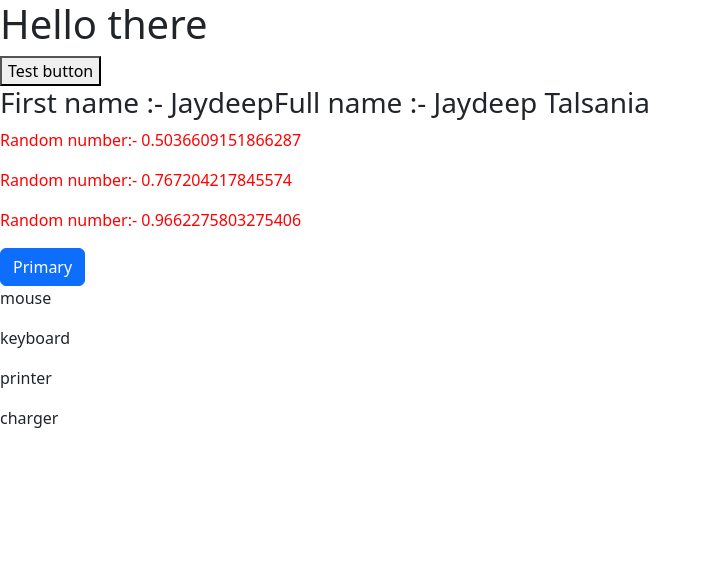
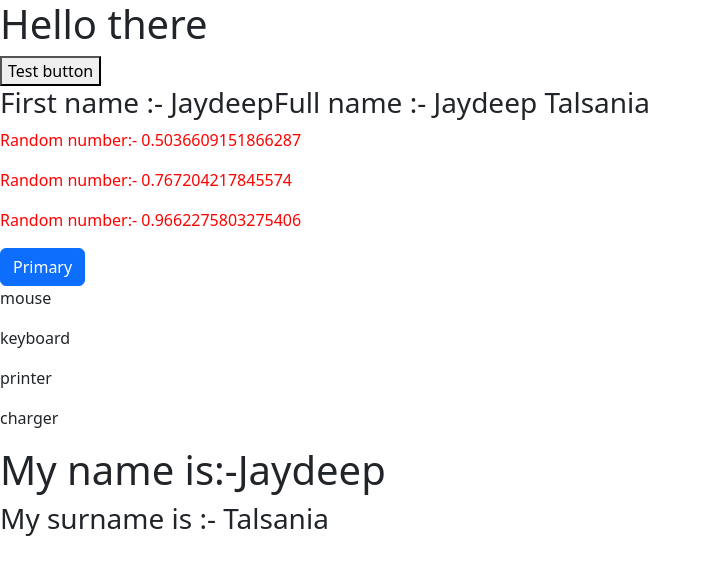
Before and after one commit to jaydeeptalsania/react-learning, a React (Vite) app: page / in a window 1280 px wide. Shown: the top 574 px of the page, without its empty margins (0-711 px from the left). Built offline with nearby package versions, Linux system fonts and the light colour scheme.

Commit message:
Props example

```diff
--- a/src/App.jsx
+++ b/src/App.jsx
@@ -3,8 +3,11 @@ import DynamicComponent from "./DynamicComponent";
 import ReusableComponent from "./ReusableComponent";
 import BootstrapElements from "./BootstrapElements";
 import MapMethod from "./MapMethod";
+import Props from "./Props";
 
 function App(){
+  const name = "Jaydeep";
+  const surname = "Talsania";
   return <>
     <h1>Hello there</h1>
     <TestComponent/>
@@ -14,6 +17,7 @@ function App(){
     <ReusableComponent/>
     <BootstrapElements/>
     <MapMethod/>
+    <Props myName={name} mySurname={surname}/>
   </>
 
 }
--- /dev/null
+++ b/src/Props.jsx
@@ -0,0 +1,11 @@
+const Props = (props) => {
+    const {mySurname} = props;
+  return(
+    <>
+      <h1>My name is:-{props.myName}</h1>
+      <h3>My surname is :- {mySurname}</h3>
+    </>
+  )
+}
+
+export default Props;
```
